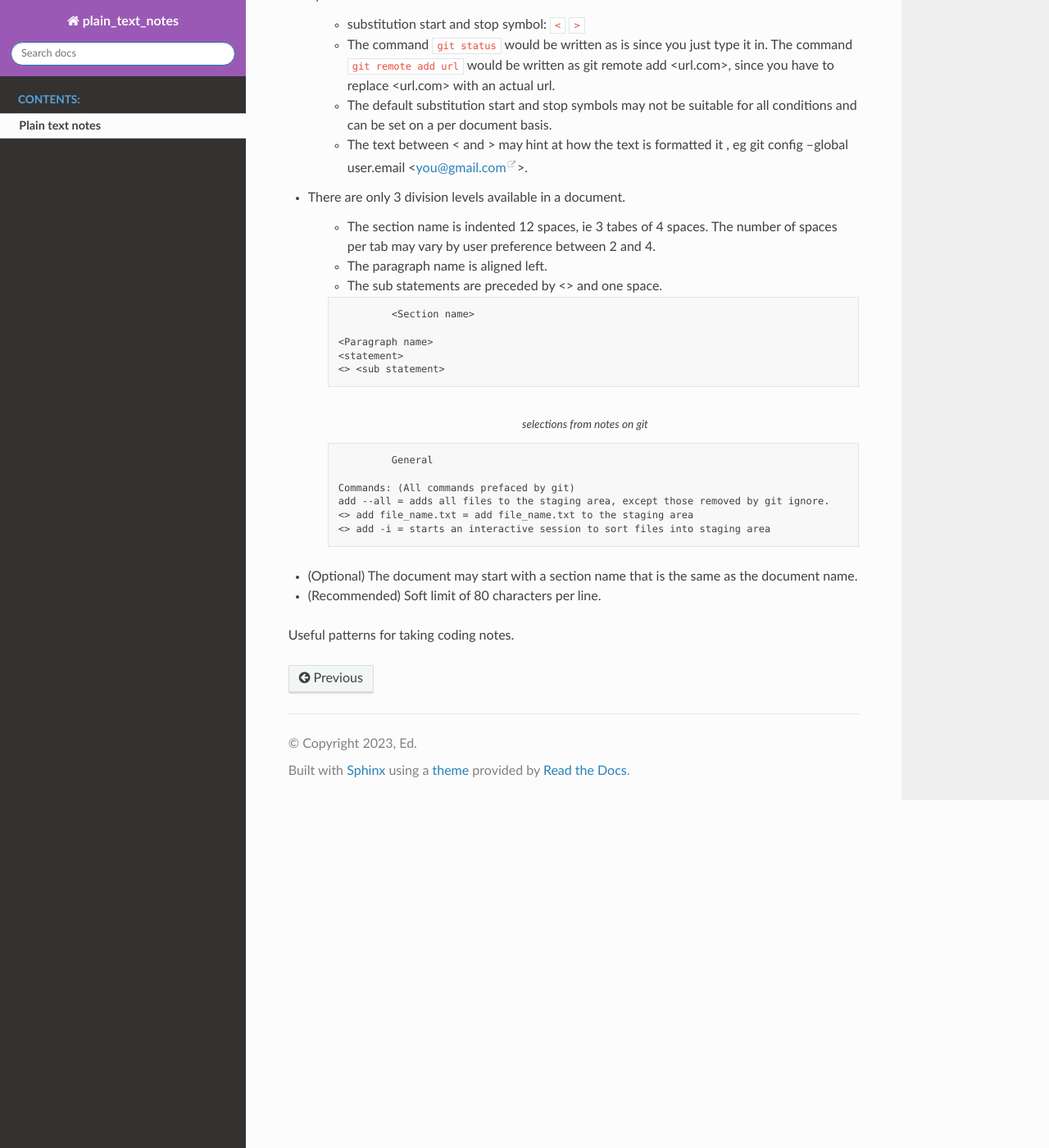
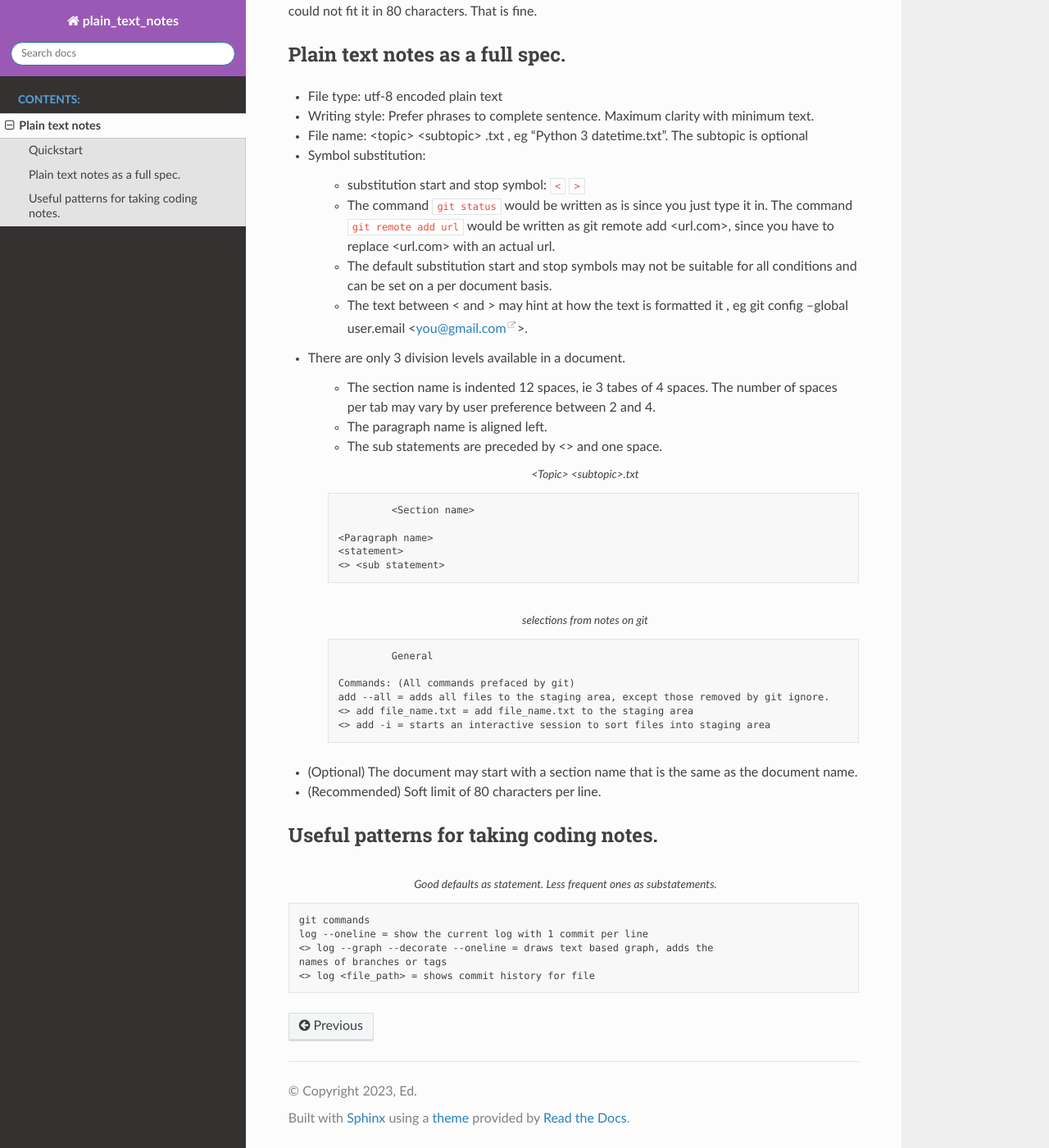
Before and after one commit to Rowlando13/plain-text-notes, a Sphinx documentation site: the page built from docs/source/general/plain_text_notes.rst, in a window 1280 px wide and 1400 px high, scrolled down 1522 px. Shown: the whole window at 82% size. Built offline with Sphinx 7.4.7 and the Read the Docs theme 2.0.0, drawn with Linux system fonts in a browser that asks for light colours; some of the changed text lies outside the part shown.

Commit message:
Update useful patterns for notes.

```diff
--- a/docs/source/general/plain_text_notes.rst
+++ b/docs/source/general/plain_text_notes.rst
@@ -1,6 +1,12 @@
 Plain text notes
 ====================
 
+.. contents:: Overview
+   :depth: 2
+   :local:
+
+Quickstart
+--------------------
 Plain text notes is my personal format for note taking. It works best for coding, but well for other topics. An explanation in X points:
 
 *  plain text
@@ -54,6 +60,7 @@ You should also feel that the writing might not be perfectly clear to you. You w
 You should also see the reason for the 80 character soft limit. If it does not kill you to keep it to 80 characters, then it much nice to read. When I was first learning what exactly a commit was doing, I could not fit it in 80 characters. That is fine.
 
 Plain text notes as a full spec.
+-----------------------------------
 
 *  File type: utf-8 encoded plain text
 *  Writing style: Prefer phrases to complete sentence. Maximum clarity with minimum text.
@@ -72,6 +79,7 @@ Plain text notes as a full spec.
       * The sub statements are preceded by <> and one space.
 
       .. code-block:: text
+         :caption: <Topic> <subtopic>.txt
 
                   <Section name>
 
@@ -93,3 +101,13 @@ Plain text notes as a full spec.
 *  (Recommended) Soft limit of 80 characters per line.
 
 Useful patterns for taking coding notes.
+------------------------------------------
+
+.. code-block:: text
+   :caption: Good defaults as statement. Less frequent ones as substatements.
+
+   git commands
+   log --oneline = show the current log with 1 commit per line
+   <> log --graph --decorate --oneline = draws text based graph, adds the
+   names of branches or tags
+   <> log <file_path> = shows commit history for file
```
